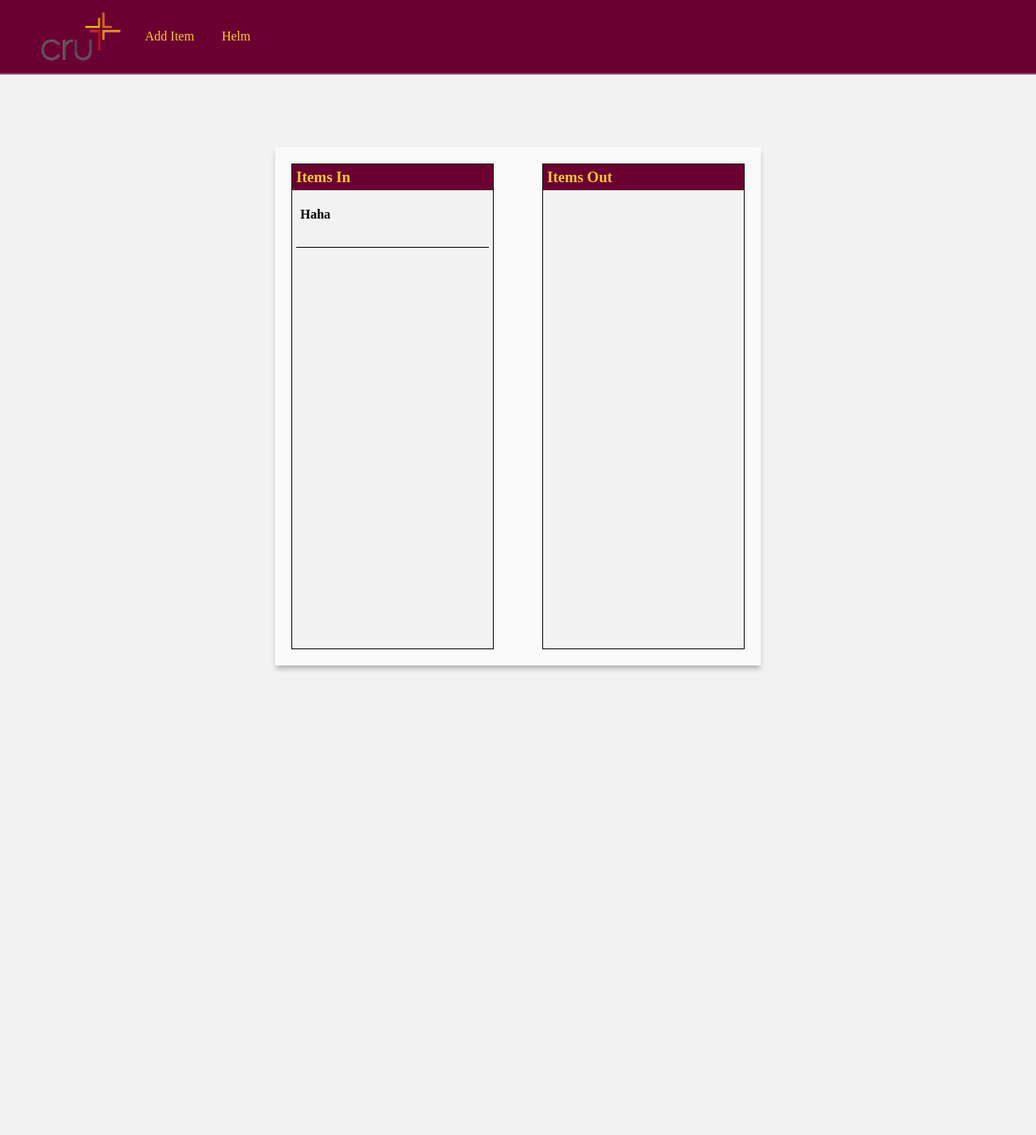
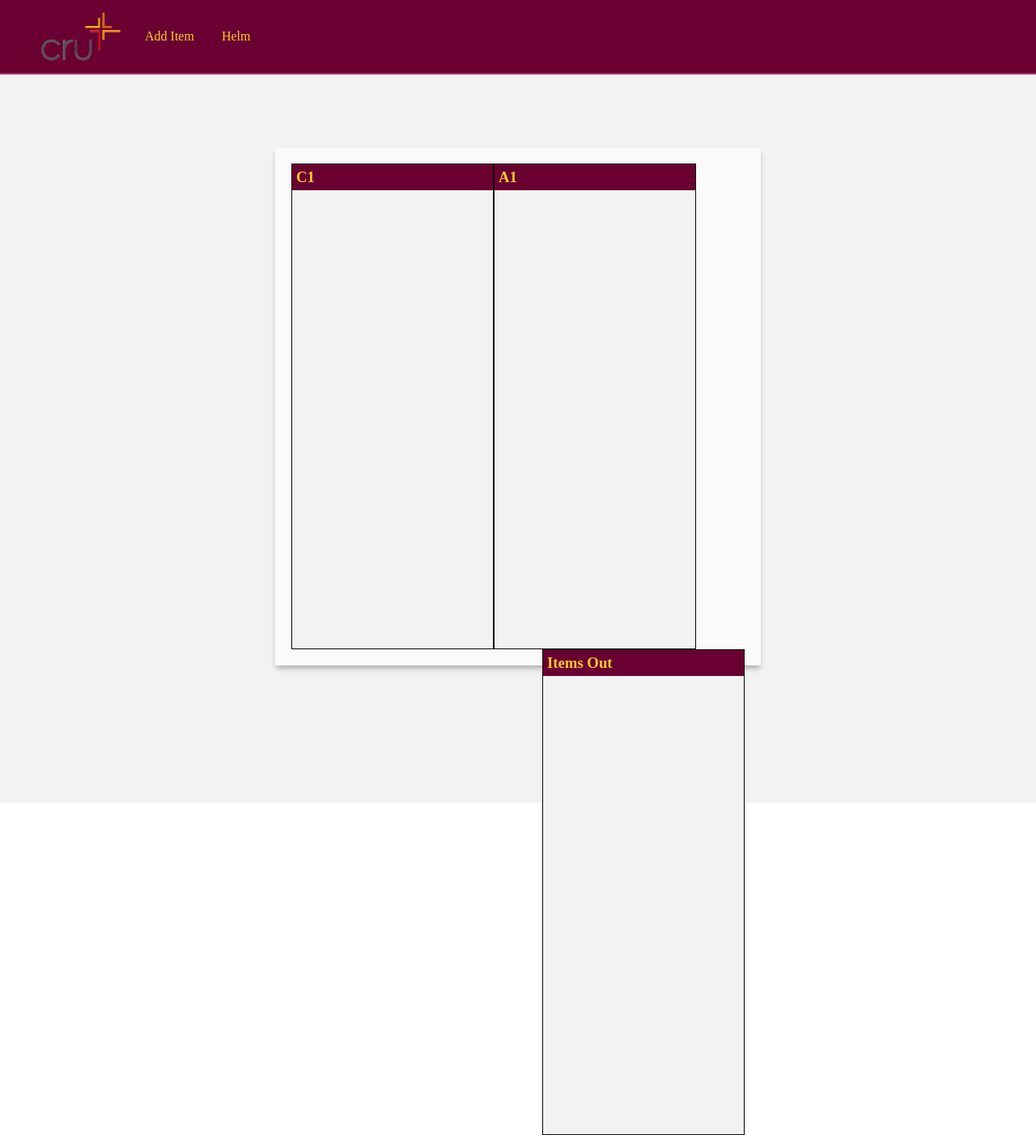
Before and after one commit to ianbro/cru_inventory, a Django app: page /inventory/items/ in a window 1280 px wide. Shown: the whole page at 81% size. Before the commit the page ends 829 px from the top, so only its background shows below. Run offline with Django 3.2, Linux system fonts and the light colour scheme; a user stored in the database is signed in; data comes from the database, SQL or seed files in the repository; both versions use the stored data as it was after the commit; data that the repository does not hold is empty; some libraries are stand-ins or nearby versions.

Commit message:
workong category display
for some reason, all categories are siblings. the hiararchy displays them as flat. not children of eachother

```diff
--- a/inventory/models.py
+++ b/inventory/models.py
@@ -13,6 +13,9 @@ class CategoryManager(models.Manager):
             if not Category.objects.filter(parent_category=c).exists():
                 ids.append(c.id)
         return Category.objects.filter(pk__in=ids)
+
+    def root_categories(self):
+        return Category.objects.filter(parent_category=None)
 
 
 class Category(models.Model):
@@ -33,6 +36,22 @@ class Category(models.Model):
 
     def __repr__(self):
         return self.name
+
+    def to_json(self):
+        json = {
+            "pk": self.id,
+            "name": self.name
+        }
+        if self.category_set.all().exists():
+            cats = []
+            for cat in self.category_set.all():
+                cats.append(cat.to_json())
+            json["categories"] = cats
+        else:
+            json["items"] = []
+            for item in self.item_set.all():
+                json["items"].append(item.to_json())
+        return json
 
 
 class ItemManager(models.Manager):
@@ -68,6 +87,17 @@ class Item(models.Model):
 
     def __repr__(self):
         return self.name
+
+    def to_json(self):
+        json = {
+            "pk": self.id,
+            "name": self.name,
+            "description": self.description,
+            "date_added": self.date_added.strftime("%D"),
+            "total_amount": self.total_amount,
+            "amount_left": self.amount_left
+        }
+        return json
 
 
 class ItemRecordManager(models.Manager):
--- a/inventory/static/css/items.css
+++ b/inventory/static/css/items.css
@@ -29,7 +29,6 @@
 }
 
 .list__content{
-  height: 566px;
   overflow-y: scroll;
 }
 
--- a/inventory/static/js/items.js
+++ b/inventory/static/js/items.js
@@ -1,7 +1,15 @@
 $(document).ready(function(){
+  populate_root_categories();
+
   $(".list__element > div").hide();
 
+  console.log(window.root_categories);
+  console.log(window.csrf);
+
   $(".item__name").live("click", function(){
+    $(this).siblings("div").toggle();
+  });
+  $(".list__header").live("click", function(){
     $(this).siblings("div").toggle();
   });
 
@@ -25,3 +33,62 @@ $(document).ready(function(){
     })
   });
 });
+
+function populate_root_categories() {
+  for (var i = 0; i < window.root_categories.length; i++) {
+    var cat = window.root_categories[i];
+    if ("categories" in cat) {
+      var len = cat.categories.length;
+      // for some reason, at some point, cat.categories here is undefined.
+      for (var j = 0; j < len; j++) {
+        var sub_cat = cat.categories[j];
+        $("#category--" + cat.pk).append(populate_category(sub_cat));
+      }
+    } else {
+      for (var j = 0; j < cat.items.length; j++) {
+        var item = cat.items[j];
+        $("#category--" + cat.pk).append(populate_item(item));
+      }
+    }
+  }
+}
+
+function populate_category(category) {
+  var cat_container = "\
+    <div class=\"list__header\"> \
+      <h3>" + category.name + "</h3> \
+    </div> \
+    <div class=\"list__content\" id=\"category--" + category.pk + "\"> \n"
+  //   console.log($("#category--" + parent_id));
+  // $("#category--" + parent_id).append(cat_container);
+  if ("categories" in category) {
+    for (var i = 0; i < category.categories.length; i++) {
+      var cat = category.categories[i];
+      cat_container = cat_container + populate_category(cat) + "</div>";
+    }
+  } else {
+    for (var i = 0; i < category.items.length; i++) {
+      item = category.items[i];
+      cat_container = cat_container + populate_item(item) + "</div>";
+    }
+  }
+  return cat_container
+}
+
+function populate_item(item){
+  var item_container = "\
+    <div class=\"list__element\" id=\"item_in-" + item.pk + "\"> \
+      <h4 class=\"item__name\">" + item.name + "</h4> \
+      <div> \
+        <form method=\"post\" action=\"/inventory/checkout/\"> \
+          " + window.csrf + " \
+          <p class=\"item__desc\">" + item.description + "</p> \
+          <p class=\"item__amount\">" + item.amount_left + " of " + item.total_amount + " left. Take out: \
+            <input type=\"number\" name=\"amount\" id=\"" + item.id + "--amount\" value=\"1\" min=\"1\" max=\"" + item.amount_left + "\"></input> \
+          </p> \
+          <button name=\"item_id\" type=\"submit\" class=\"submit_checkout\" value=\"" + item.pk + "\">Checkout</button> \
+        </form> \
+      </div> \
+    </div>"
+  return item_container;
+}
--- a/inventory/templates/inventory/items.html
+++ b/inventory/templates/inventory/items.html
@@ -10,38 +10,29 @@
 
 {% block custom_javascript %}
 {{ block.super }}
+<script type="text/javascript">
+  window.root_categories = {{ categories_json | safe }};
+  window.csrf = "{% csrf_token %}";
+</script>
 <script type="text/javascript" src="{% static 'js/items.js' %}"></script>
 {% endblock custom_javascript %}
 
 {% block content %}
 
 <div class="content">
+    {% for root_category in categories_python %}
         <div class="list__half" id="list__container--items_in">
             <div class="list__header">
-            <h3>Items In</h3>
+                <h3>{{ root_category.name }}</h3>
                 {% if item_amount_error %}
                 <p>Sorry, not enough</p>
                 {% endif %}
             </div>
-        <div class="list__content">
-            {% for item in items_in %}
-            <div class="list__element" id="item_in-{{ item.id }}">
-                <h4 class="item__name">{{ item.name }}</h4>
-                <div>
-                    <form method="post" action="{% url 'inv:checkout' %}">
-                        {% csrf_token %}
-                        <p class="item__desc">{{ item.description }}</p>
-                        <p class="item__amount">{{ item.amount_left }} of {{ item.total_amount }} left. Take out:
-                            <input type="number" name="amount" id="{{ item.id }}--amount" value="1" min="1" max="{{ item.amount_left }}"></input>
-                        </p>
-                        <button name="item_id" type="submit" class="submit_checkout" value="{{ item.id }}">Checkout</button>
-                    </form>
+            <div class="list__content" id="category--{{ root_category.pk }}">
+
             </div>
         </div>
-            <div class="seperator"></div>
     {% endfor %}
-        </div>
-    </div>
     {% if user.is_superuser %}
     <div class="list__half" id="list__container--items_out">
       <div class="list__header">
--- a/inventory/views.py
+++ b/inventory/views.py
@@ -1,4 +1,5 @@
 import logging
+import json
 
 from django.shortcuts import render
 from django.http import HttpResponseRedirect, HttpResponse, JsonResponse, Http404
@@ -7,7 +8,7 @@ from django.views.generic import TemplateView
 from django.utils.decorators import method_decorator
 from django.contrib.auth.decorators import login_required
 
-from inventory.models import Item, ItemRecord
+from inventory.models import Item, ItemRecord, Category
 from inventory.forms import CreateItemForm
 
 logger = logging.getLogger(__name__)
@@ -112,12 +113,14 @@ class ItemListView(TemplateView):
     def get_context_data(self, *args, **kwargs):
         context = super(ItemListView, self).get_context_data(*args, **kwargs)
 
-        items = Item.objects.items_in()
-        items_out = ItemRecord.objects.users_items_out(self.request.user)
+        categories = Category.objects.root_categories()
+        json_categories = []
+        for cat in categories:
+            json_categories.append(cat.to_json())
 
         context.update({
-            "items_in": items,
-            "items_out": items_out,
+            "categories_json": json.dumps(json_categories),
+            "categories_python": categories
         })
 
         if 'error' in self.request.GET.keys():
```
Also changed, not shown: db.sqlite3. Lines whose indentation alone changed are shown as unchanged.
